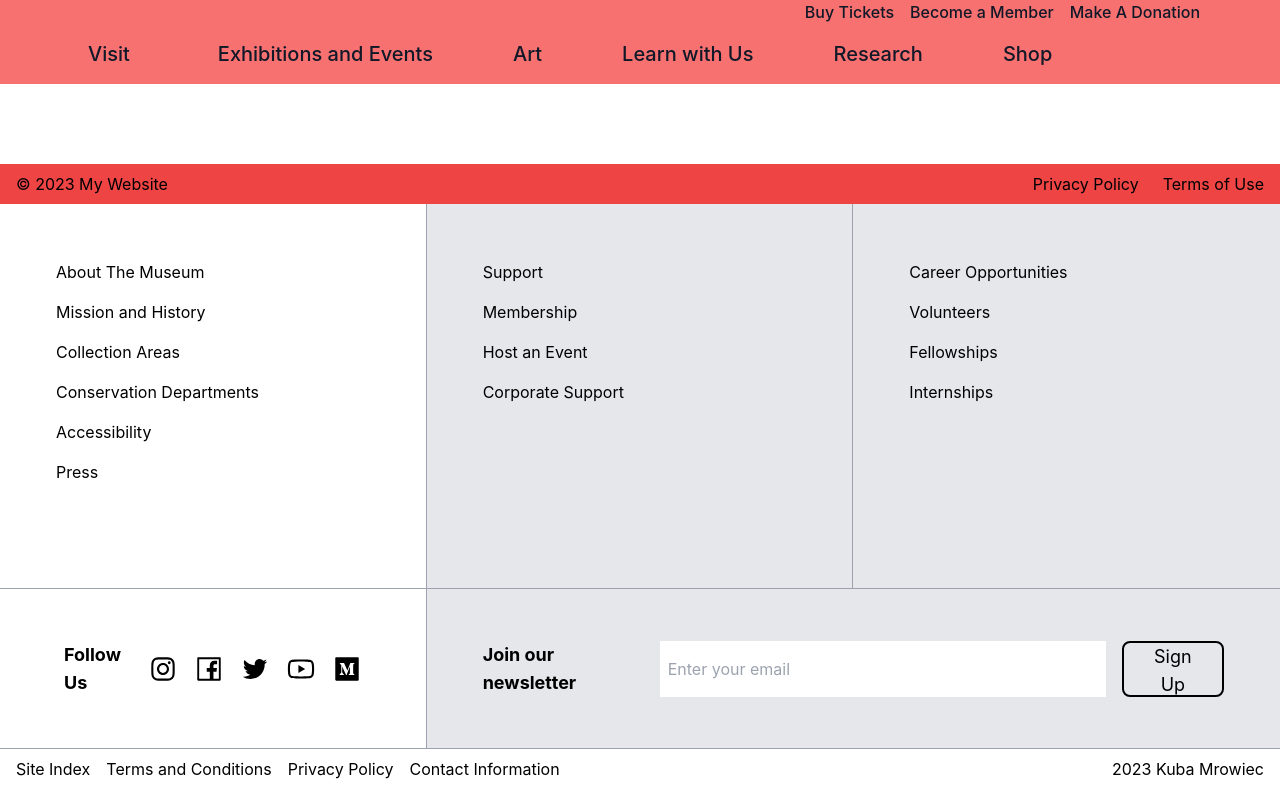
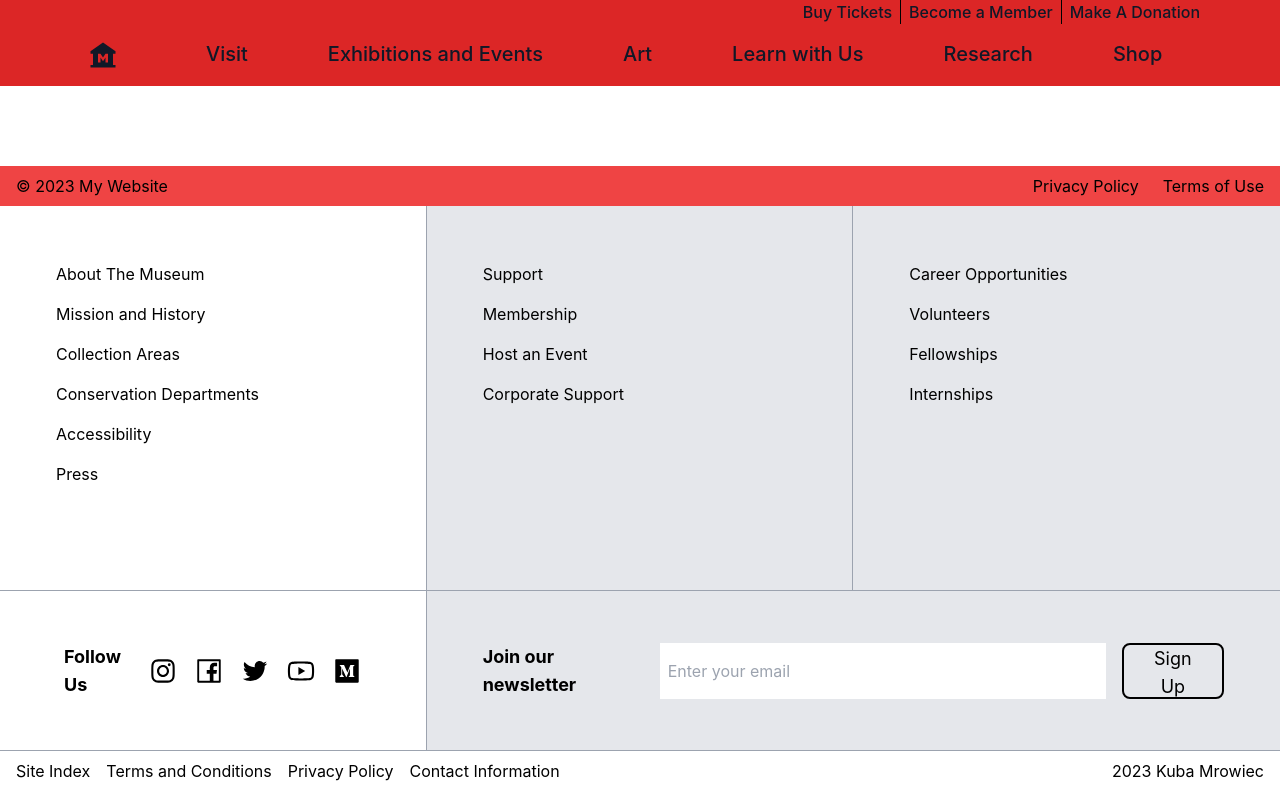
Before and after one commit to Mruveks/museum-website, a React (Vite) app: page /visit/plan-your-visit in a window 1280 px wide. Built offline with nearby package versions, Linux system fonts and the light colour scheme.

Commit message:
Added pages from visit category

```diff
--- a/src/App.jsx
+++ b/src/App.jsx
@@ -5,15 +5,22 @@ import Navbar from './components/Navbar'
 import Homepage from './pages/Homepage'
 import Footer from './components/Footer'
 import Exhibitions from './pages/Exhibitions'
+import { BecomeAMember, BuyTickets, FoodAndDrink, PlanYourVisit } from './pages/index.js'
 
 function App() {
 
   return (
     <div className="text-black">
       <Navbar />
+
       <Routes>
         <Route path="/" element={<Homepage />} />
         <Route path="/exhibitions" element={<Exhibitions />} />
+
+        <Route path="/visit/plan-your-visit" element={<PlanYourVisit />} />
+        <Route path="/visit/buy-tickets" element={<BuyTickets />} />
+        <Route path="/visit/membership" element={<BecomeAMember />} />
+        <Route path="/visit/dining" element={<FoodAndDrink />} />
       </Routes>
 
       <Footer/>
--- a/src/components/Navbar.jsx
+++ b/src/components/Navbar.jsx
@@ -1,5 +1,6 @@
 import { useState } from "react";
 import { NavLink } from "react-router-dom";
+import { MdMuseum } from 'react-icons/md'
 
 const Navbar = () => {
   const [activeMenu, setActiveMenu] = useState(null);
@@ -13,22 +14,27 @@ const Navbar = () => {
   };
 
   return (
-    <nav className="w-full bg-red-400 px-20">
+    <nav className="w-full bg-red-600 px-20">
+
       <div className="flex justify-end">
-        <ul className="flex space-x-4 text-gray-900 hover:text-gray-600 font-medium cursor-pointer items-center">
-          <li>
+        <ul className="flex text-gray-900  font-medium cursor-pointer items-center">
+          <li className="hover:text-gray-200 px-2 border-r border-black">
             Buy Tickets
           </li>
-          <li>
+          <li className="hover:text-gray-200 px-2 border-r border-black">
             Become a Member
           </li>
-          <li>
+          <li className="hover:text-gray-200 pl-2 ">
             Make A Donation
           </li>
         </ul>
       </div>
 
+
       <ul className="flex justify-start space-x-20 text-xl">
+        <li className="relative my-4 mx-2 text-gray-900 font-medium cursor-pointer hover:text-white rounded-lg">
+          <NavLink to="/" ><MdMuseum size={30} /></NavLink>
+        </li>
         <li
           className="relative my-4 mx-2 text-gray-900 font-medium cursor-pointer hover-underline-animation decoration-2"
           onMouseEnter={() => handleMouseEnter(1)}
@@ -36,22 +42,22 @@ const Navbar = () => {
         >
           <a href="#">Visit</a>
           {activeMenu === 1 && (
-            <div className="absolute z-40 text-gray-900 w-max left-0 top-full bg-red-400 shadow-lg">
+            <div className="absolute z-40 pt-4 text-gray-900 w-max left-0 top-full bg-red-600 shadow-lg">
               <ul>
                 <li className="hover:bg-red-500 p-2">
-                  <a href="#">Plan Your Visit</a>
+                  <NavLink to="/visit/plan-your-visit">Plan Your Visit</NavLink>
                 </li>
                 <li className="hover:bg-red-500 p-2">
-                  <a href="#">Buy Tickets</a>
+                  <NavLink to="/visit/buy-tickets">Buy Tickets</NavLink>
                 </li>
                 <li className="hover:bg-red-500 p-2">
-                  <a href="#">Become a Member</a>
+                  <NavLink to="/visit/membership">Become a Member</NavLink>
                 </li>
                 <li className="hover:bg-red-500 p-2">
                   <a href="#">Museum Map</a>
                 </li>
                 <li className="hover:bg-red-500 p-2">
-                  <a href="#">Food and Drink</a>
+                  <NavLink to="/visit/dining">Food and Drink</NavLink>
                 </li>
                 <li className="hover:bg-red-500 p-2">
                   <a href="#">Accessibility</a>
@@ -67,7 +73,7 @@ const Navbar = () => {
         >
           <a href="#">Exhibitions and Events</a>
           {activeMenu === 2 && (
-            <div className="absolute z-40 text-gray-900 w-max left-0 top-full bg-red-400 shadow-lg">
+            <div className="absolute z-40 pt-4 text-gray-900 w-max left-0 top-full bg-red-600 shadow-lg">
               <ul>
                 <li className="hover:bg-red-500 p-2">
                   <NavLink to="/exhibitions">Exhabitions</NavLink>
@@ -89,7 +95,7 @@ const Navbar = () => {
         >
           <a href="#">Art</a>
           {activeMenu === 3 && (
-            <div className="absolute z-40 text-gray-900 w-max left-0 top-full bg-red-400 shadow-lg">
+            <div className="absolute z-40 pt-4 text-gray-900 w-max left-0 top-full bg-red-600 shadow-lg">
               <ul>
                 <li className="hover:bg-red-500 p-2">
                   <a href="#">Collection</a>
@@ -111,7 +117,7 @@ const Navbar = () => {
         >
           <a href="#">Learn with Us</a>
           {activeMenu === 4 && (
-            <div className="absolute z-40 text-gray-900 w-max left-0 top-full bg-red-400 shadow-lg">
+            <div className="absolute z-40 pt-4 text-gray-900 w-max left-0 top-full bg-red-600 shadow-lg">
               <ul>
                 <li className="hover:bg-red-500 p-2">
                   <a href="#">Learning Resources</a>
@@ -139,7 +145,7 @@ const Navbar = () => {
         >
           <a href="#">Research</a>
           {activeMenu === 5 && (
-            <div className="absolute z-40 text-gray-900 w-max left-0 top-full bg-red-400 shadow-lg">
+            <div className="absolute z-40 pt-4 text-gray-900 w-max left-0 top-full bg-red-600 shadow-lg">
               <ul>
                 <li className="hover:bg-red-500 p-2">
                   <a href="#">Libraries and Research Centers</a>
--- /dev/null
+++ b/src/pages/index.js
@@ -0,0 +1,12 @@
+import BecomeAMember from "./visit/BecomeAMember"
+import BuyTickets from "./visit/BuyTickets"
+import FoodAndDrink from "./visit/FoodAndDrink"
+import PlanYourVisit from "./visit/PlanYourVisit"
+
+export{
+  BecomeAMember,
+  BuyTickets,
+  FoodAndDrink,
+  PlanYourVisit,
+
+}
--- /dev/null
+++ b/src/pages/visit/BecomeAMember.jsx
@@ -0,0 +1,11 @@
+import React from 'react'
+
+const BecomeAMember = () => {
+  return (
+    <div>
+
+    </div>
+  )
+}
+
+export default BecomeAMember
--- /dev/null
+++ b/src/pages/visit/BuyTickets.jsx
@@ -0,0 +1,11 @@
+import React from 'react'
+
+const BuyTickets = () => {
+  return (
+    <div>
+
+    </div>
+  )
+}
+
+export default BuyTickets
--- /dev/null
+++ b/src/pages/visit/FoodAndDrink.jsx
@@ -0,0 +1,11 @@
+import React from 'react'
+
+const FoodAndDrink = () => {
+  return (
+    <div>
+
+    </div>
+  )
+}
+
+export default FoodAndDrink
--- /dev/null
+++ b/src/pages/visit/PlanYourVisit.jsx
@@ -0,0 +1,11 @@
+import React from 'react'
+
+const PlanYourVisit = () => {
+  return (
+    <div>
+
+    </div>
+  )
+}
+
+export default PlanYourVisit
```
